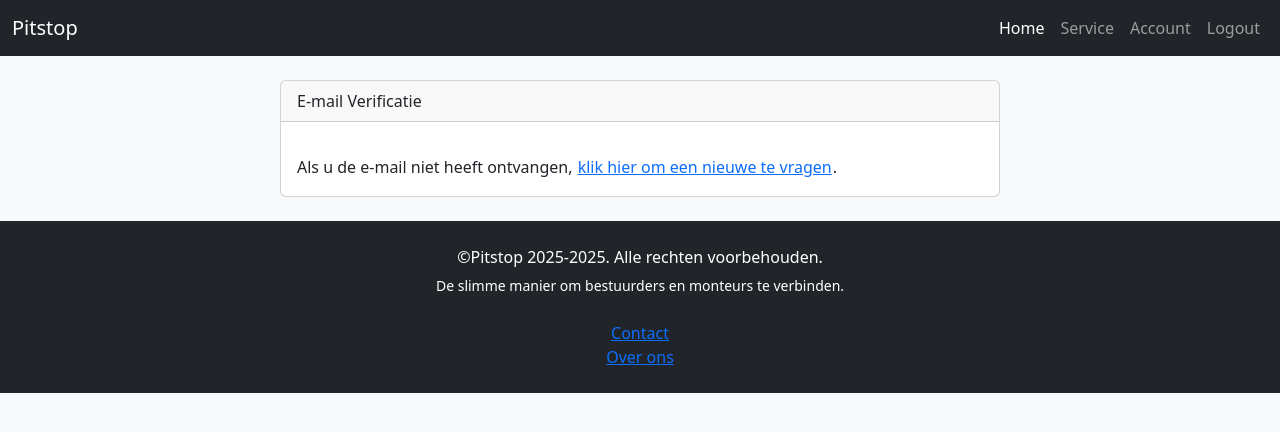
After one commit to Banderas13/pitstop, a Laravel app: page /email/verify in a window 1280 px wide. The commit adds this page. Shown: the top 432 px of the page. Run offline with Laravel 12, Linux system fonts and the light colour scheme; the visitor is signed in with stand-in values (Sample User, id 1); data comes from the database, SQL or seed files in the repository.

Commit message:
Email verification

```diff
--- a/app/Models/Mechanic.php
+++ b/app/Models/Mechanic.php
@@ -7,8 +7,9 @@ use Illuminate\Database\Eloquent\Model;
 use Illuminate\Database\Eloquent\SoftDeletes;
 use Illuminate\Foundation\Auth\User as Authenticatable;
 use Illuminate\Notifications\Notifiable;
+use Illuminate\Contracts\Auth\MustVerifyEmail;
 
-class Mechanic extends Authenticatable
+class Mechanic extends Authenticatable implements MustVerifyEmail
 {
     use HasFactory, Notifiable, SoftDeletes;
 
--- a/app/Models/User.php
+++ b/app/Models/User.php
@@ -3,11 +3,12 @@
 namespace App\Models;
 
 // use Illuminate\Contracts\Auth\MustVerifyEmail;
+use Illuminate\Contracts\Auth\MustVerifyEmail;
 use Illuminate\Database\Eloquent\Factories\HasFactory;
 use Illuminate\Foundation\Auth\User as Authenticatable;
 use Illuminate\Notifications\Notifiable;
 
-class User extends Authenticatable
+class User extends Authenticatable implements MustVerifyEmail
 {
     /** @use HasFactory<\Database\Factories\UserFactory> */
     use HasFactory, Notifiable;
--- /dev/null
+++ b/resources/views/auth/verify-email.blade.php
@@ -0,0 +1,36 @@
+@extends('layouts.app')
+
+@section('content')
+<div class="container">
+    <div class="row justify-content-center">
+        <div class="col-md-8">
+            <div class="card">
+                <div class="card-header">{{ __('E-mail Verificatie') }}</div>
+
+                <div class="card-body">
+                    @if (session('status') == 'verification-link-sent')
+                        <div class="alert alert-success" role="alert">
+                            {{ __('Een nieuwe verificatie link is verzonden naar uw e-mailadres.') }}
+                        </div>
+                    @endif
+
+                    @if (session('success'))
+                        <div class="alert alert-success" role="alert">
+                            {{ session('success') }}
+                        </div>
+                    @endif
+
+                    <div class="mt-3">
+
+                        {{ __('Als u de e-mail niet heeft ontvangen') }},
+                        <form class="d-inline" method="POST" action="{{ route('verification.send') }}">
+                            @csrf
+                            <button type="submit" class="btn btn-link p-0 m-0 align-baseline">{{ __('klik hier om een nieuwe te vragen') }}</button>.
+                        </form>
+                    </div>
+                </div>
+            </div>
+        </div>
+    </div>
+</div>
+@endsection
--- a/resources/views/layouts/app.blade.php
+++ b/resources/views/layouts/app.blade.php
@@ -20,7 +20,7 @@
                     <li class="nav-item">
                         <a class="nav-link active" href="/">Home</a>
                     </li>
-                    @if(Auth::guard('mechanic')->check())
+                    @if(Auth::guard('mechanic')->check() && Auth::guard('mechanic')->user()->hasVerifiedEmail())
                         <li class="nav-item">
                             <a class="nav-link" href="{{ route('service.index') }}">Service</a>
                         </li>
@@ -33,7 +33,7 @@
                                 <button type="submit" class="btn btn-link nav-link">Logout</button>
                             </form>
                         </li>
-                    @elseif(Auth::guard('web')->check())
+                    @elseif(Auth::guard('web')->check() && Auth::guard('web')->user()->hasVerifiedEmail())
                         <li class="nav-item">
                             <a class="nav-link" href="{{ route('cars.index') }}">Wagens</a>
                         </li>
@@ -46,6 +46,13 @@
                         <li class="nav-item">
                             <a class="nav-link" href="{{ route('profile') }}">Account</a>
                         </li>
+                        <li class="nav-item">
+                            <form method="POST" action="{{ route('logout') }}" class="d-inline">
+                                @csrf
+                                <button type="submit" class="btn btn-link nav-link">Logout</button>
+                            </form>
+                        </li>
+                    @elseif(Auth::guard('mechanic')->check() || Auth::guard('web')->check())
                         <li class="nav-item">
                             <form method="POST" action="{{ route('logout') }}" class="d-inline">
                                 @csrf
--- a/routes/web.php
+++ b/routes/web.php
@@ -1,6 +1,7 @@
 <?php
 
 use Illuminate\Support\Facades\Route;
+use Illuminate\Http\Request;
 
 use App\Http\Middleware\IsAdmin;
 use App\Http\Controllers\AdminController;
@@ -100,3 +101,47 @@ Route::get('/contact', function(){
 Route::get('/about', function () {
     return view('about');
 });
+
+// Protected routes that require email verification
+Route::middleware(['auth:web,mechanic', 'verified'])->group(function () {
+    // User routes
+    Route::get('/cars', [CarController::class, 'index'])->name('cars.index');
+    Route::get('/mechanics', [MechanicController::class, 'index'])->name('mechanics.index');
+    Route::get('/service', [ServiceController::class, 'index'])->name('service.index');
+    Route::get('/profile', [ProfileController::class, 'index'])->name('profile');
+});
+
+// Email Verification Routes
+Route::get('/email/verify', function () {
+    return view('auth.verify-email');
+})->middleware(['auth:web,mechanic'])->name('verification.notice');
+
+Route::get('/email/verify/{id}/{hash}', function (Illuminate\Foundation\Auth\EmailVerificationRequest $request) {
+    // Store the current guard and user type before verification
+    $isMechanic = auth()->guard('mechanic')->check();
+    $userType = session('user_type');
+
+    $request->fulfill();
+
+    if ($isMechanic) {
+        // Get the mechanic instance
+        $mechanic = \App\Models\Mechanic::find($request->route('id'));
+
+        // Log in the mechanic
+        auth()->guard('mechanic')->login($mechanic);
+        session()->put('user_type', 'mechanic');
+
+        return redirect('/')->with('success', 'Uw e-mail is geverifieerd!');
+    }
+
+    return redirect('/')->with('success', 'Uw e-mail is geverifieerd!');
+})->middleware(['auth:web,mechanic', 'signed'])->name('verification.verify');
+
+Route::post('/email/verification-notification', function (Request $request) {
+    if (auth()->guard('mechanic')->check()) {
+        auth()->guard('mechanic')->user()->sendEmailVerificationNotification();
+    } else {
+        auth()->user()->sendEmailVerificationNotification();
+    }
+    return back()->with('status', 'verification-link-sent');
+})->middleware(['auth:web,mechanic', 'throttle:6,1'])->name('verification.send');
```
Also changed, not shown: app/Http/Controllers/Auth/RegisterController.php (+11 -2 lines).
